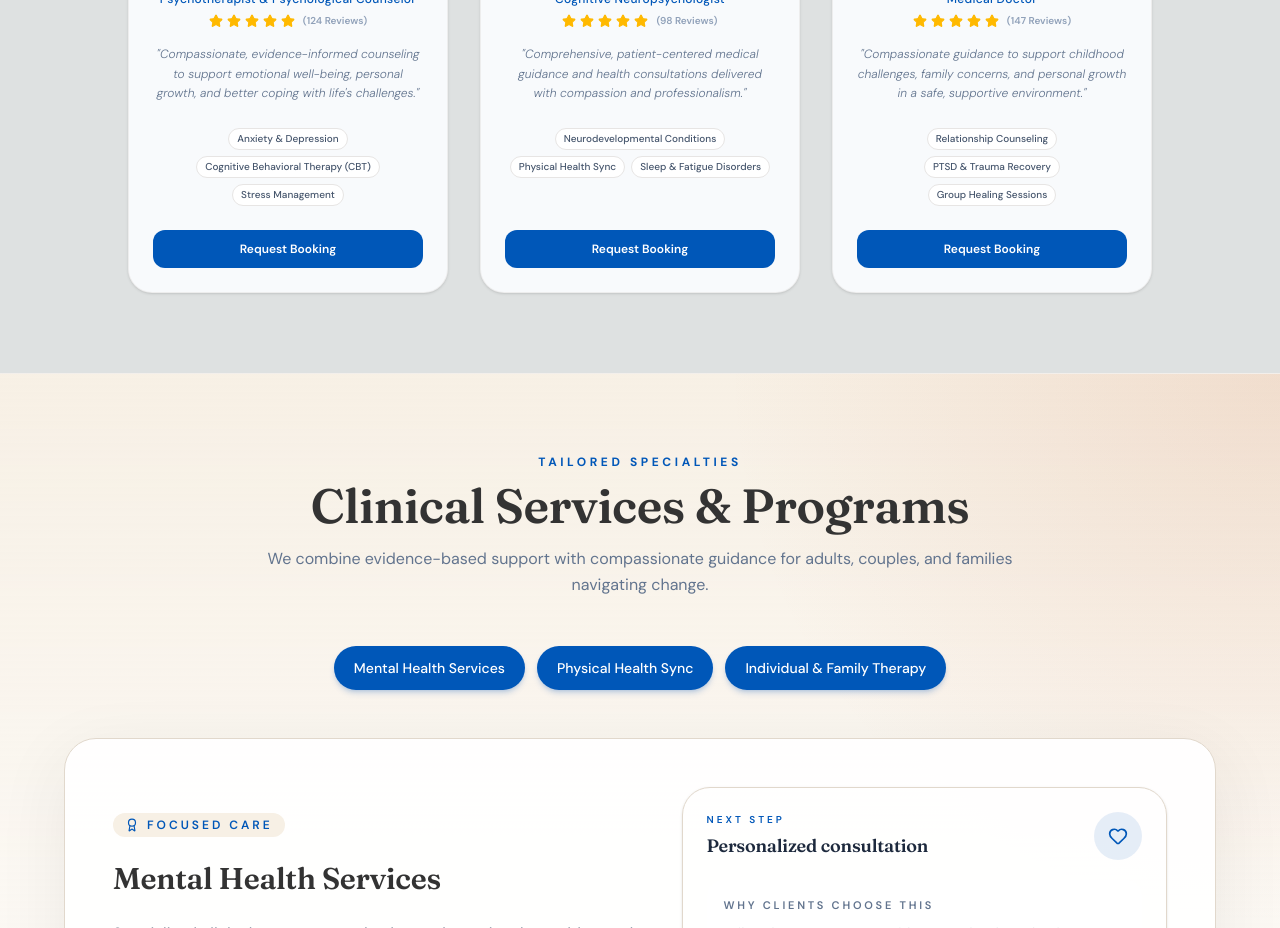
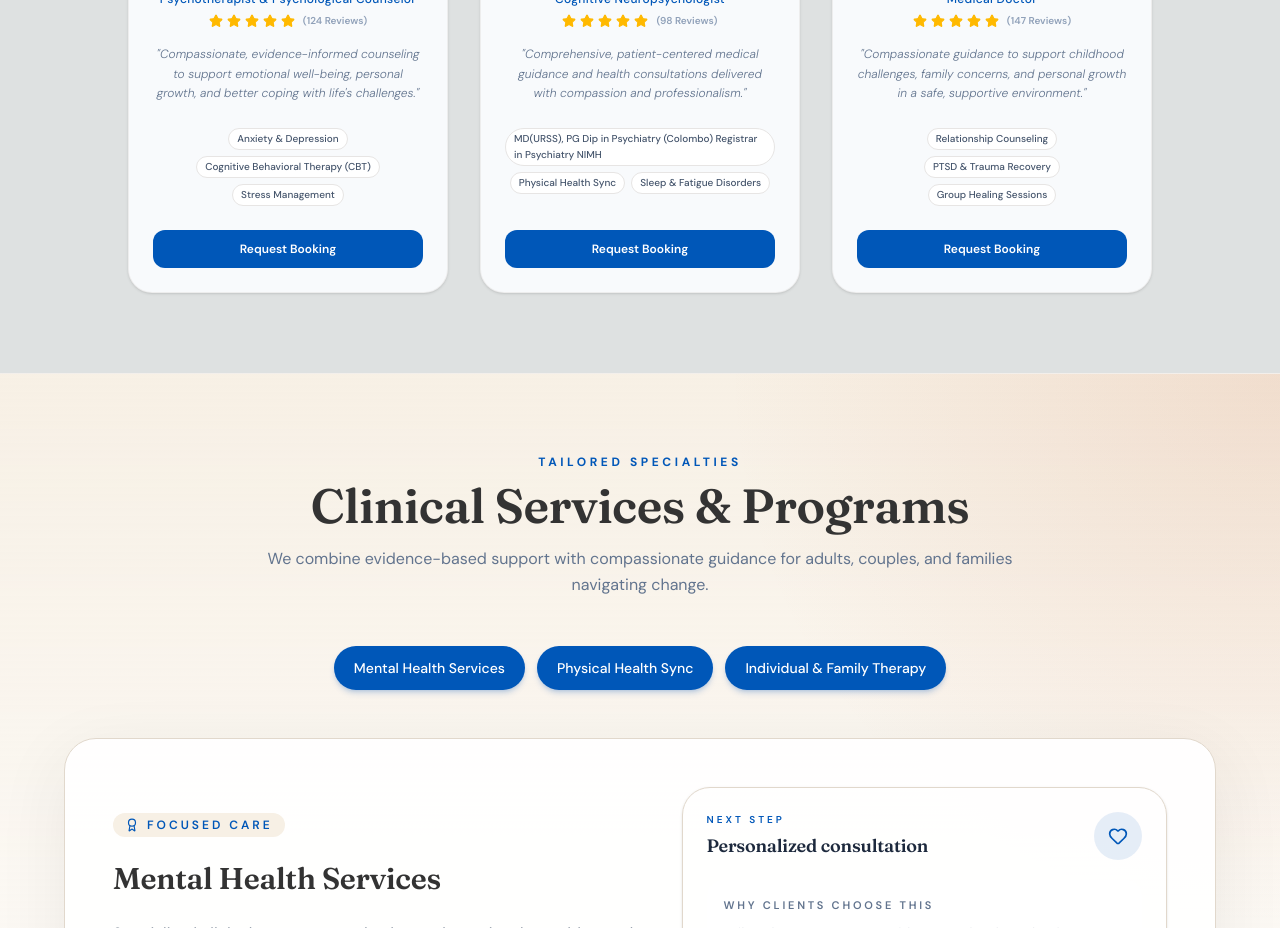
Before and after one commit to GThashan/metalist, a React (Vite) app: page / in a window 1280 px wide. Shown: the part 2520-3448 px from the top of the page. Built offline with nearby package versions, Linux system fonts and the light colour scheme.

Commit message:
change  made

```diff
--- a/src/App.tsx
+++ b/src/App.tsx
@@ -69,7 +69,7 @@ const SPECIALISTS = [
     reviews: 98,
     image: profile1,
     specialties: [
-      "Neurodevelopmental Conditions",
+      "MD(URSS), PG Dip in Psychiatry (Colombo) Registrar in Psychiatry NIMH",
       "Physical Health Sync",
       "Sleep & Fatigue Disorders",
     ],
```
